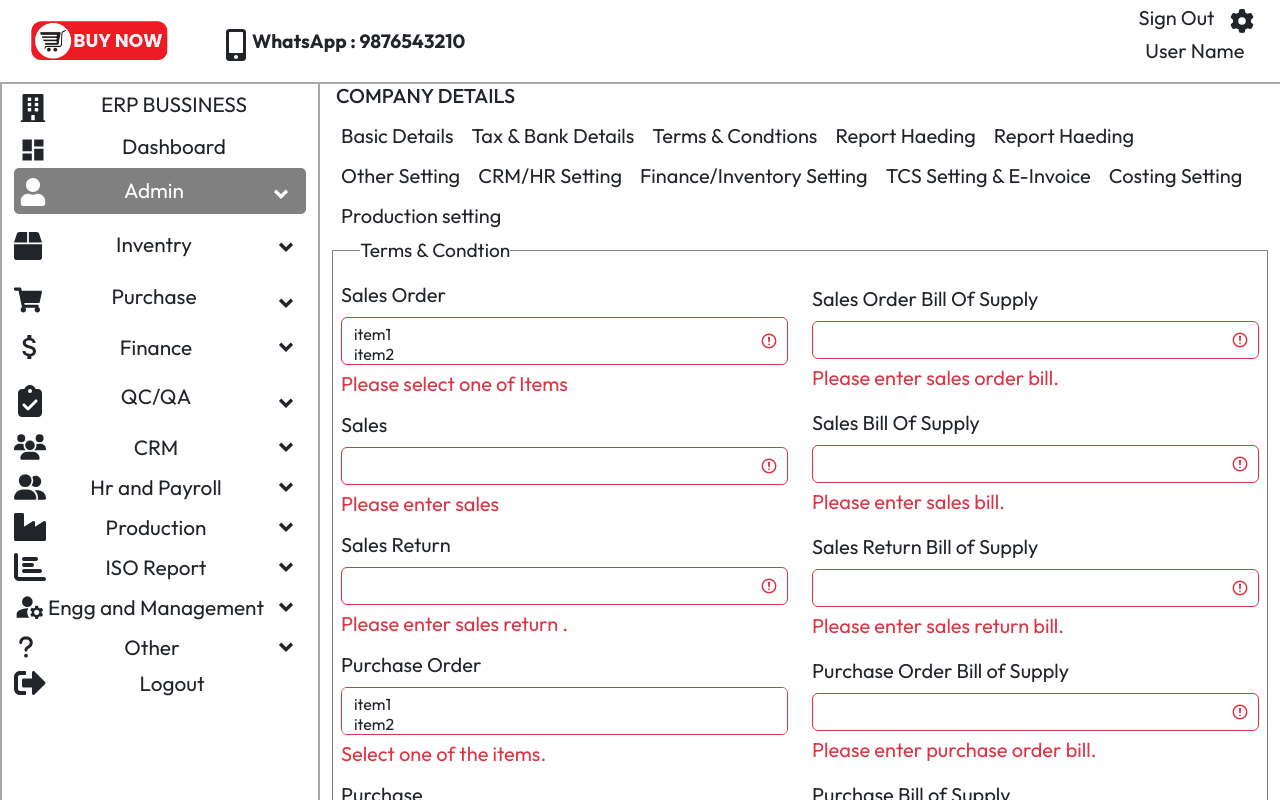
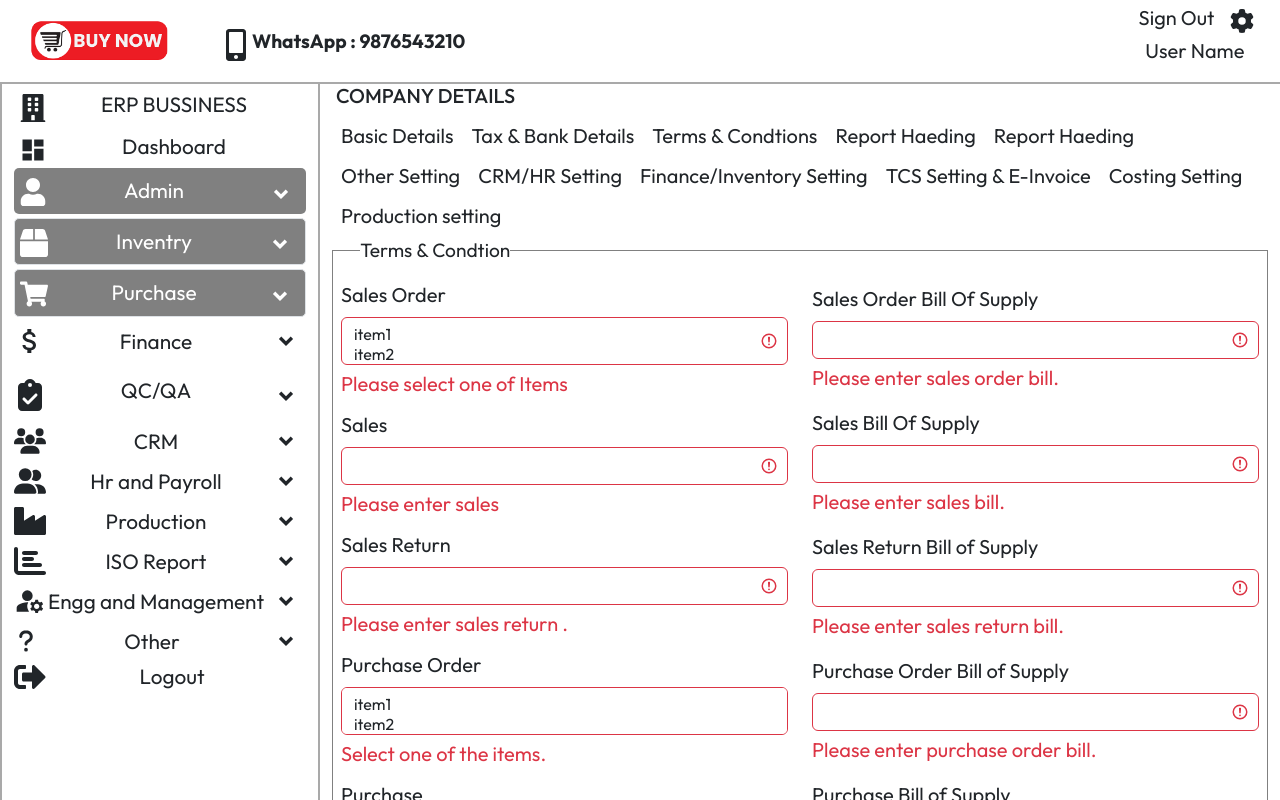
Before and after one commit to jollyvivek/ERP-PROJECT, a React (Vite) app: page /terms_condtions in a window 1280 px wide. Shown: the top 800 px of the page. Built offline with nearby package versions, Linux system fonts and the light colour scheme.

Commit message:
Add changes in css of Inventry , Purchase and Admin

```diff
--- a/src/Components/SidebarMenu/Admin.jsx
+++ b/src/Components/SidebarMenu/Admin.jsx
@@ -39,8 +39,8 @@ const Admin = () => {
   }
 
   return (
-    <div className="admin-menu  ">
-      <div className=" admin-menu-cont flex mb-2">
+    <div className="admin-menu ">
+      <div className=" admin-menu-cont flex mb-1">
         <span className="icon fs-3">
           <FaUser />
         </span>
--- a/src/Components/SidebarMenu/Inventry.jsx
+++ b/src/Components/SidebarMenu/Inventry.jsx
@@ -50,7 +50,7 @@ const reportsTwoDropdown = () =>{
 
   return (
     <div className='inventry-menu'>
-      <div className='d-flex justify-content-between align-items-center inventry-cont'>
+      <div className=' inventry-cont flex mb-1 border'>
       <span className='icon fs-3'><FaBox /></span>
       <span className='title'>Inventry</span>
       <span className='arrow-icon' onClick={openInventryDropdown}><RiArrowDropDownLine/></span>
--- a/src/Components/SidebarMenu/Purchase.jsx
+++ b/src/Components/SidebarMenu/Purchase.jsx
@@ -23,7 +23,7 @@ const Purchase = () => {
 
   return (
     <div className='purchase-menu'>
-      <div className='purchase d-flex justify-content-between align-items-center'>
+      <div className='purchase flex mb-1 border'>
       <span className='icon fs-3'><FaShoppingCart /></span>
       <span className='title'>Purchase</span>
       <span className='arrow-icon' onClick={purchaseDropdown}><RiArrowDropDownLine/></span>
--- a/src/Components/SidebarMenu/SidebarMenu.css
+++ b/src/Components/SidebarMenu/SidebarMenu.css
@@ -10,6 +10,7 @@ ul li{
 
 ul li:hover{
   background:lightgray;
+  /* color: white; */
   border-radius: 5px;
 }
 
--- a/src/Styles/SidebarCommon.css
+++ b/src/Styles/SidebarCommon.css
@@ -22,6 +22,10 @@ ul li{
 
 .inventry-cont {
   line-height: 1;
+  padding-inline: 5px;
+  border-radius: 5px;
+  background:grey;
+  color: white;
 }
 
 .inventry-cont .arrow-icon {
@@ -79,6 +83,14 @@ ul li{
   background: inherit;
 }
 
+.purchase{
+  background: grey;
+  color: white;
+  line-height:1;
+  padding-inline: 5px;
+  border-radius: 5px;
+}
+
 .purchase .title {
   font-size: 1.3em;
 }
@@ -87,6 +99,7 @@ ul li{
   font-size: 1.3em;
   line-height: 1.5;
   cursor: pointer;
+  padding-block:5px;
 }
 
 .purchse-items .inward,
```
